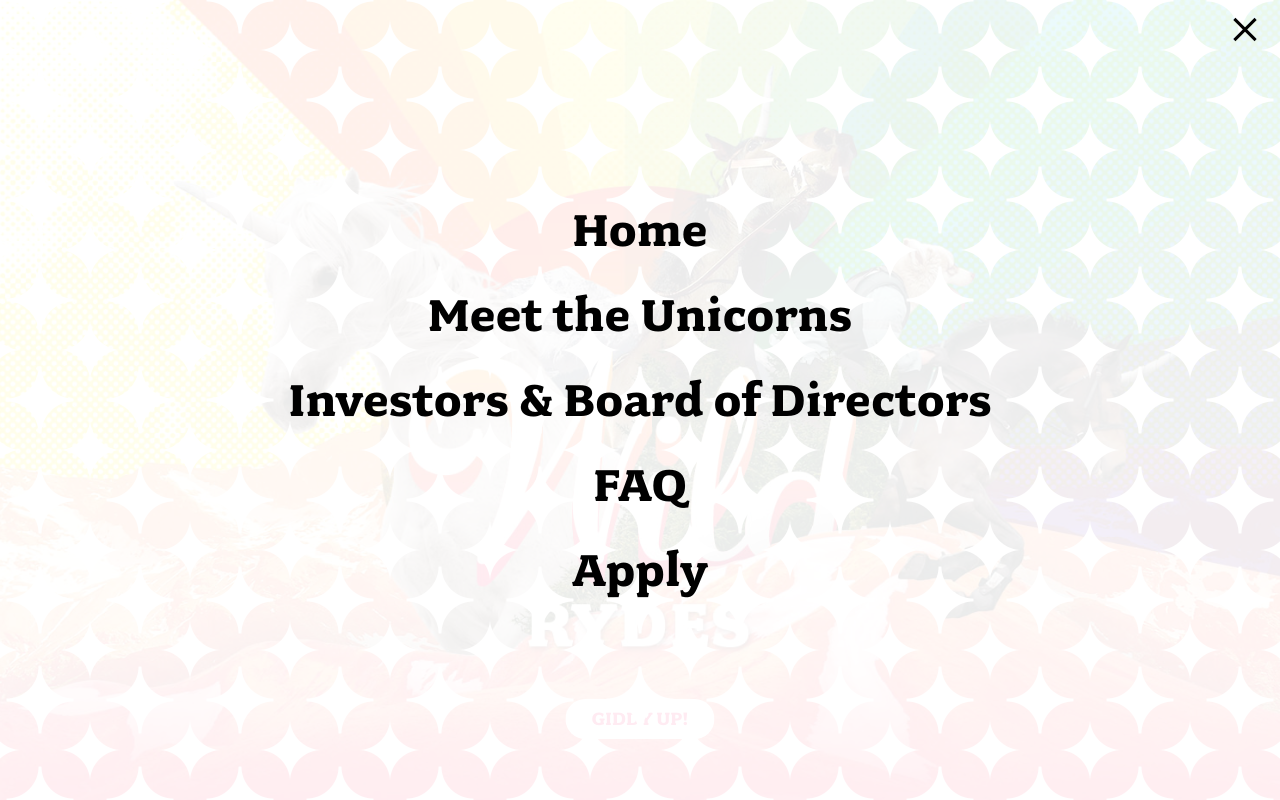
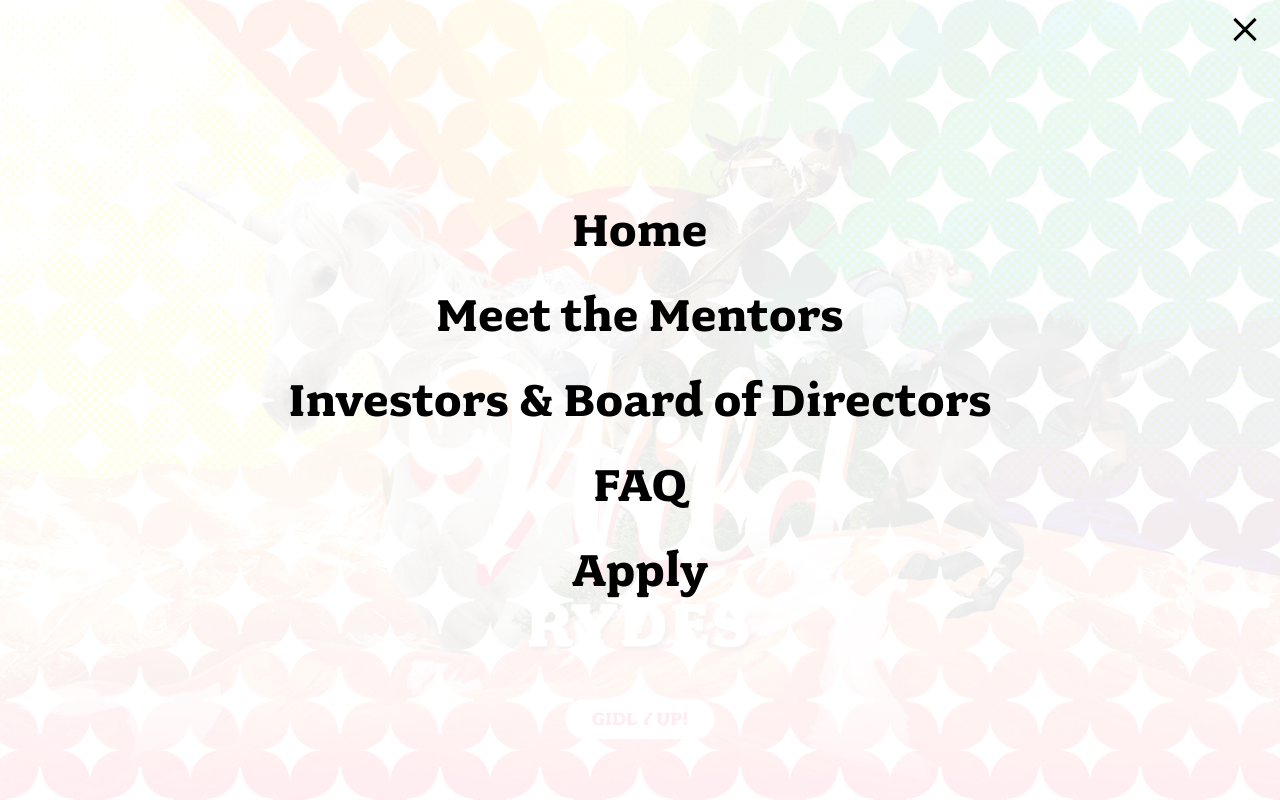
Before and after one commit to erikamaher/wildrydes-site, a plain HTML site: page index.html in a window 1280 px wide. Both pictures are taken after a click on the button "Menu". Shown: the top 800 px of the page. Drawn offline with Linux system fonts and the light colour scheme.

Commit message:
Update index.html

```diff
--- a/index.html
+++ b/index.html
@@ -14,11 +14,11 @@
 <body class="page-home">
 
   <header class="site-header">
-    <h1 class="title">Wild Rydes</h1>
+    <h1 class="title">Mentors Only</h1>
     <nav class="site-nav">
       <ul>
         <li><a href="index.html">Home</a></li>
-        <li><a href="unicorns.html">Meet the Unicorns</a></li>
+        <li><a href="unicorns.html">Meet the Mentors</a></li>
         <li><a href="investors.html">Investors &amp; Board of Directors</a></li>
         <li><a href="faq.html">FAQ</a></li>
         <li><a href="apply.html">Apply</a></li>
```
